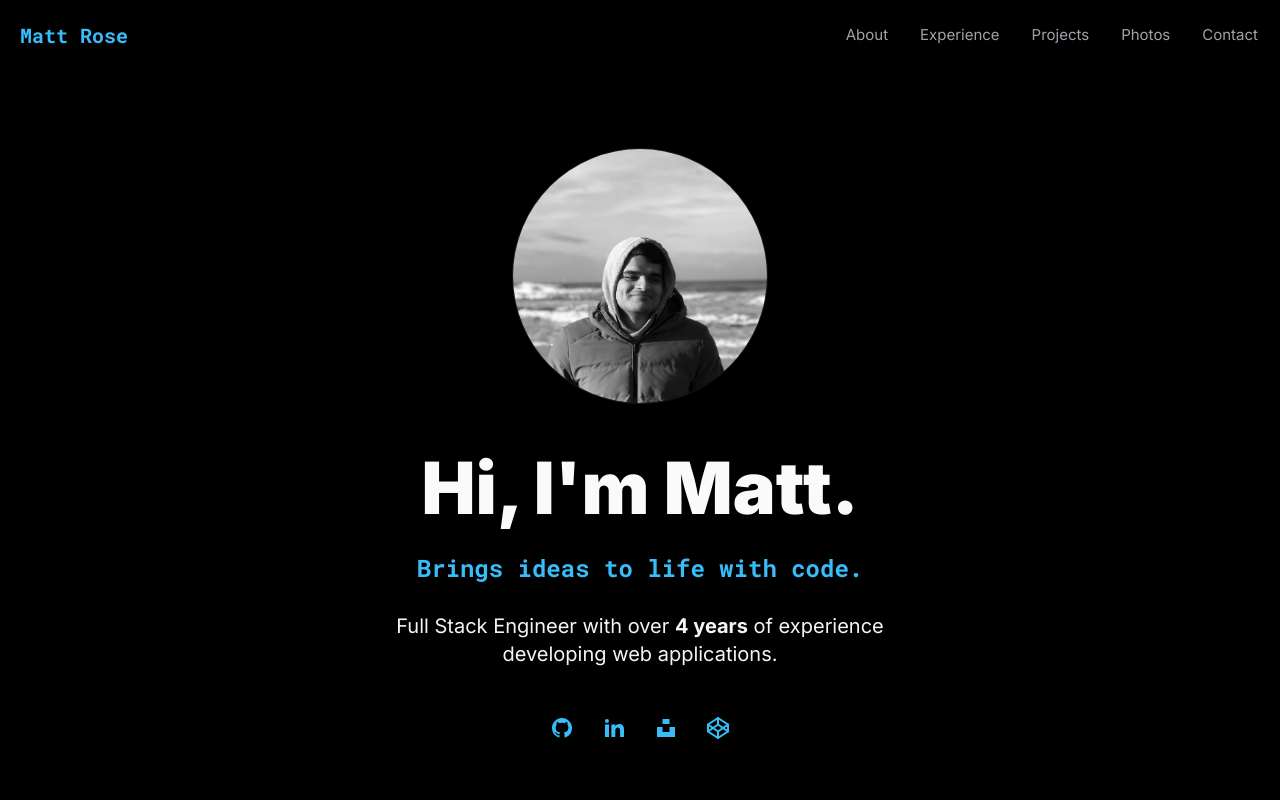
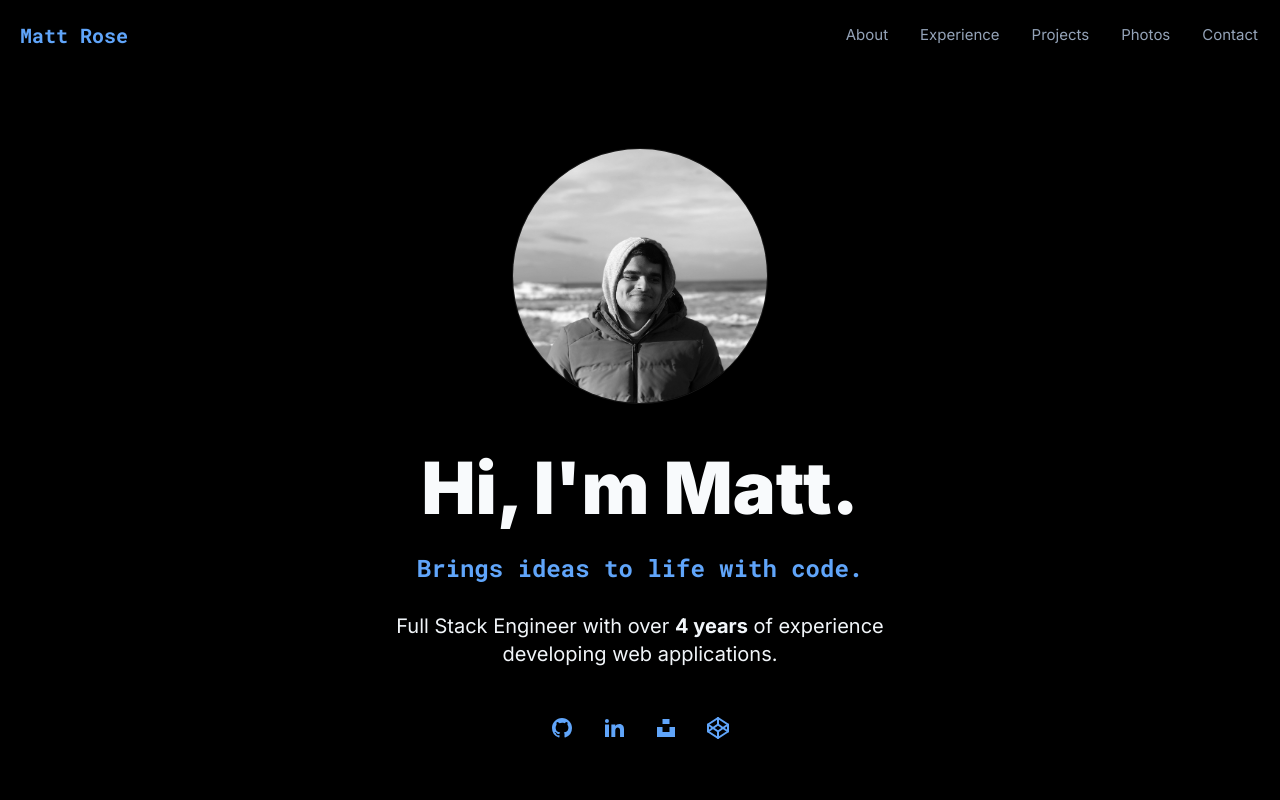
Before and after one commit to MattRoseDev/portfolio, a Next.js app: page / in a window 1280 px wide. Shown: the top 800 px of the page. Built offline with nearby package versions, Linux system fonts and the light colour scheme; what prettier-plugin-tailwindcss would draw is missing.

Commit message:
chore: improve colors

```diff
--- a/tailwind.config.js
+++ b/tailwind.config.js
@@ -16,10 +16,10 @@ module.exports = {
       current: "currentColor",
       black: colors.black,
       white: colors.white,
-      gray: colors.zinc,
+      gray: colors.slate,
       red: colors.rose,
       green: colors.green,
-      primary: colors.sky,
+      primary: colors.blue,
       orange: colors.orange,
       blue: colors.blue,
       purple: colors.purple,
```
